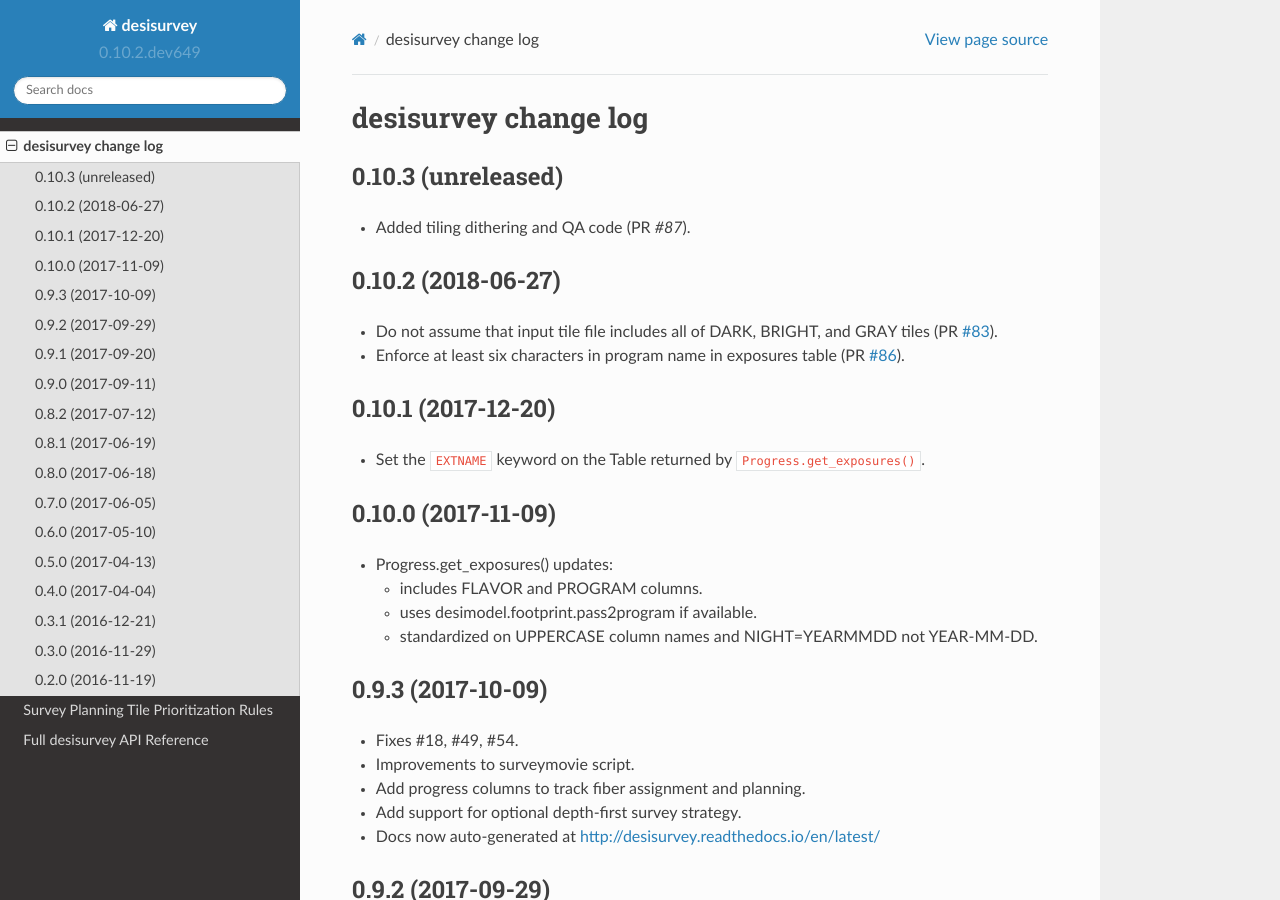
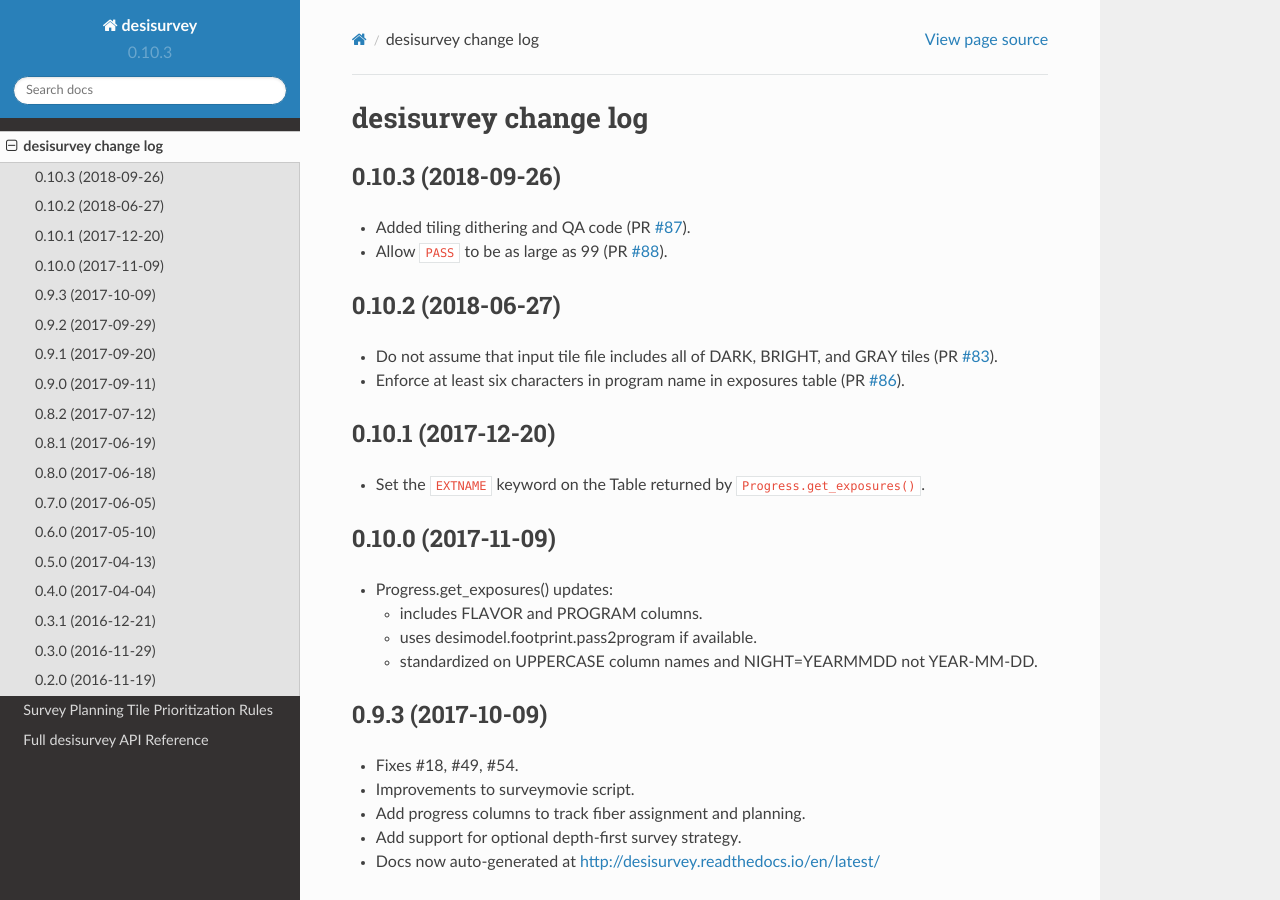
Before and after one commit to desihub/desisurvey, a Sphinx documentation site: the page built from doc/changes.rst, in a window 1280 px wide and 900 px high. Built offline with Sphinx 7.4.7 and the Read the Docs theme 2.0.0, drawn with Linux system fonts in a browser that asks for light colours.

Commit message:
preparing to tag desisurvey

```diff
--- a/doc/changes.rst
+++ b/doc/changes.rst
@@ -2,12 +2,14 @@
 desisurvey change log
 =====================
 
-0.10.3 (unreleased)
+0.10.3 (2018-09-26)
 -------------------
 
-* Added tiling dithering and QA code (PR `#87`).
+* Added tiling dithering and QA code (PR `#87`_).
+* Allow ``PASS`` to be as large as 99 (PR `#88`_).
 
 .. _`#87`: https://github.com/desihub/desisurvey/pull/87
+.. _`#88`: https://github.com/desihub/desisurvey/pull/88
 
 0.10.2 (2018-06-27)
 -------------------
--- a/py/desisurvey/_version.py
+++ b/py/desisurvey/_version.py
@@ -1 +1 @@
-__version__ = '0.10.2.dev649'
+__version__ = '0.10.3'
```
